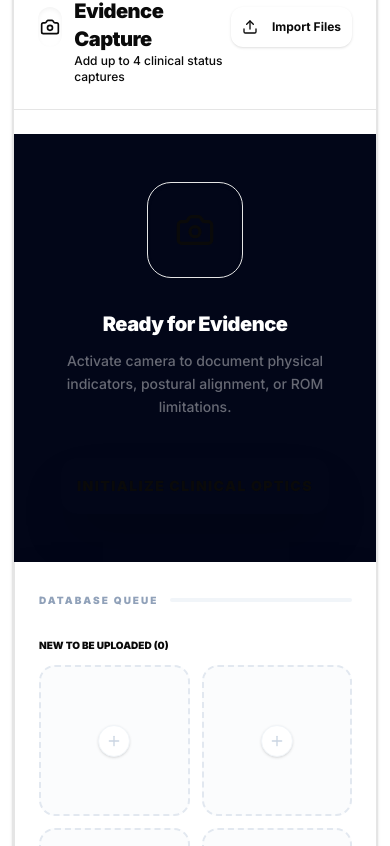
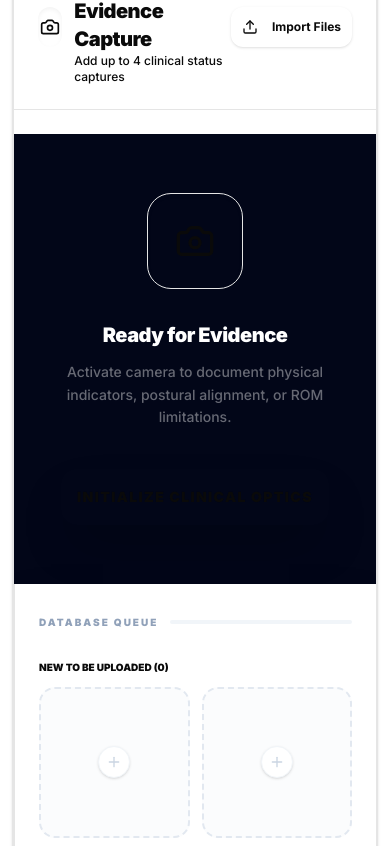
Before and after one commit to prasadphysioclinic/physio_data_assessment, a Next.js app: page /new in a window 390 px wide. Shown: the part 5538-6384 px from the top of the page. Built offline with nearby package versions, Linux system fonts and the light colour scheme.

Commit message:
clinical: fix camera button visibility and restore clinical blue theme

```diff
--- a/app/globals.css
+++ b/app/globals.css
@@ -9,8 +9,8 @@
   --card-foreground: oklch(0.145 0 0);
   --popover: oklch(1 0 0);
   --popover-foreground: oklch(0.145 0 0);
-  --primary: oklch(0.205 0 0);
-  --primary-foreground: oklch(0.985 0 0);
+  --primary: oklch(0.55 0.18 255);
+  --primary-foreground: oklch(1 0 0);
   --secondary: oklch(0.97 0 0);
   --secondary-foreground: oklch(0.205 0 0);
   --muted: oklch(0.97 0 0);
--- a/components/assessment-form.tsx
+++ b/components/assessment-form.tsx
@@ -609,8 +609,8 @@ export function AssessmentForm() {
                         <input type="file" ref={fileInputRef} className="hidden" accept="image/*,video/*" multiple onChange={handleFileChange} />
                     </CardHeader>
                     <CardContent className="p-0">
-                        <div className="flex flex-col lg:flex-row min-h-[450px]">
-                            <div className="flex-1 bg-slate-950 relative flex items-center justify-center overflow-hidden min-h-[350px]">
+                        <div className="flex flex-col lg:flex-row min-h-[500px]">
+                            <div className="flex-1 bg-slate-950 relative flex items-center justify-center overflow-hidden min-h-[450px]">
                                 {isInitializing && (
                                     <div className="absolute inset-0 z-50 bg-slate-950 flex flex-col items-center justify-center gap-4">
                                         <div className="h-14 w-14 rounded-full border-4 border-primary/20 border-t-primary animate-spin" />
--- a/components/edit-assessment-form.tsx
+++ b/components/edit-assessment-form.tsx
@@ -644,8 +644,8 @@ export function EditAssessmentForm({ assessment, assessmentIndex }: EditFormProp
                         <input type="file" ref={fileInputRef} className="hidden" accept="image/*,video/*" multiple onChange={handleFileChange} />
                     </CardHeader>
                     <CardContent className="p-0">
-                        <div className="flex flex-col lg:flex-row min-h-[450px]">
-                            <div className="flex-1 bg-slate-950 relative flex items-center justify-center overflow-hidden min-h-[350px]">
+                        <div className="flex flex-col lg:flex-row min-h-[500px]">
+                            <div className="flex-1 bg-slate-950 relative flex items-center justify-center overflow-hidden min-h-[450px]">
                                 {isInitializing && (
                                     <div className="absolute inset-0 z-50 bg-slate-950 flex flex-col items-center justify-center gap-4">
                                         <div className="h-14 w-14 rounded-full border-4 border-primary/20 border-t-primary animate-spin" />
```
